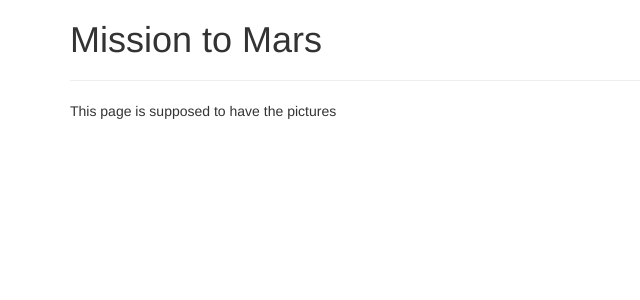
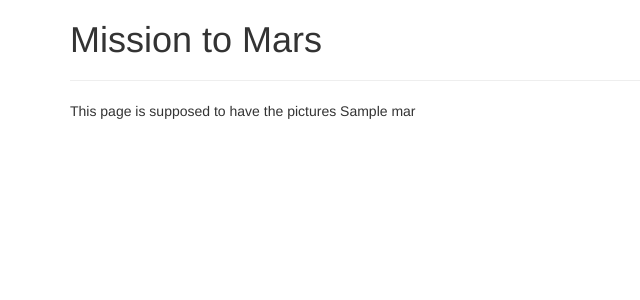
Before and after one commit to nagam29/Web-scraping-challenge, a Flask app: page / in a window 1280 px wide. Shown: the top 300 px of the page, without its empty margins (0-640 px from the left). Run offline with Flask 2, Linux system fonts and the light colour scheme; a database or web service that is not in the repository returns one stand-in record (values such as "Sample title"); parts of the project's set-up code (start-up, migrations or seed data) failed here and were passed over; some libraries are stand-ins or nearby versions.

Commit message:
4/30/2020 final_updates

```diff
--- a/Missions_to_Mars/templates/index.html
+++ b/Missions_to_Mars/templates/index.html
@@ -22,6 +22,6 @@
           <div class="col-xs-12">
             <h1 class="description-header">Mission to Mars</h1>
             <hr class="description-hr"/>
-            <p class="description-text">This page is supposed to have the pictures</p>
+            <p class="description-text">This page is supposed to have the pictures {{mars}}</p>
           </div>
 </body>
```
Also changed, not shown: Missions_to_Mars/scrape_mars.py (+19 -30 lines).
